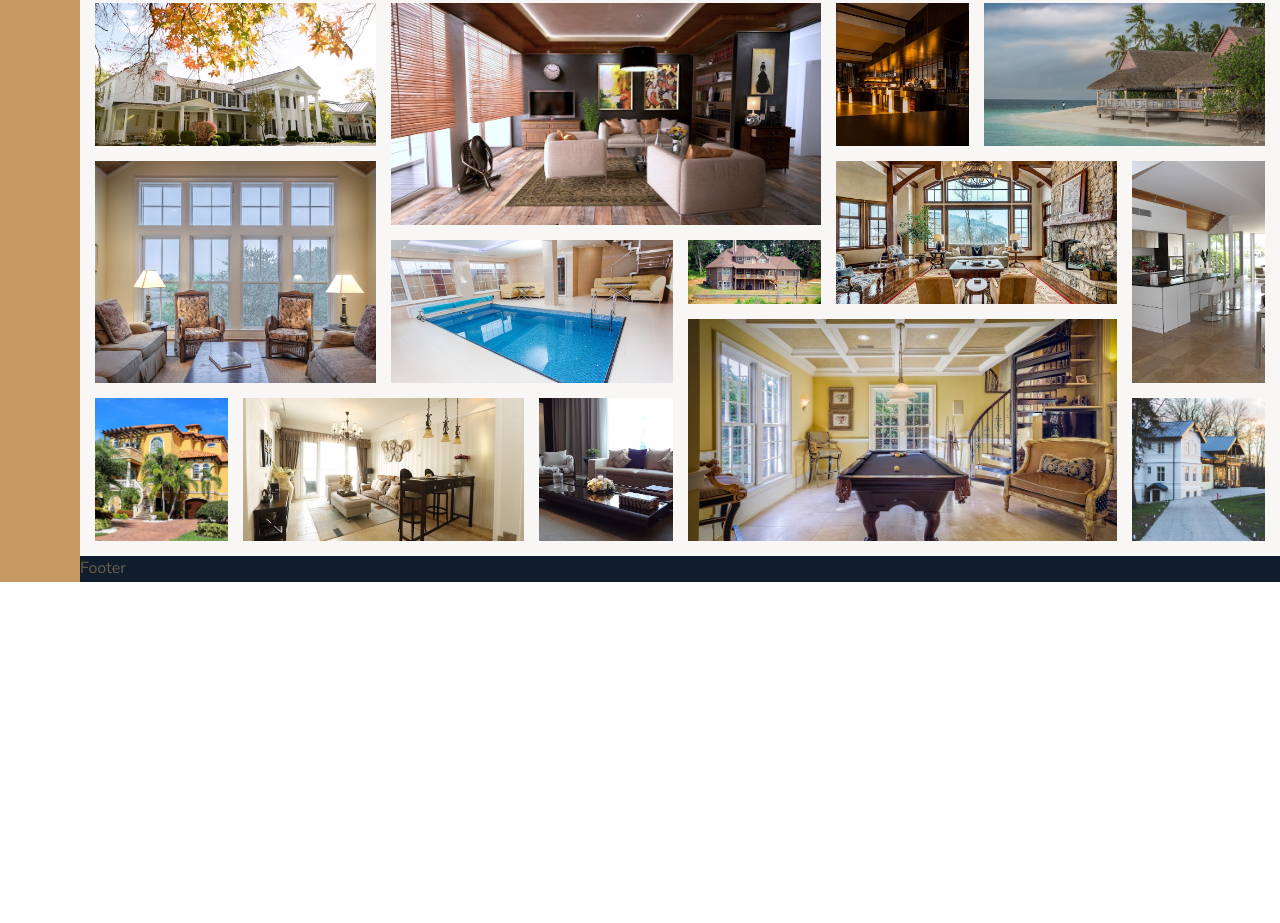
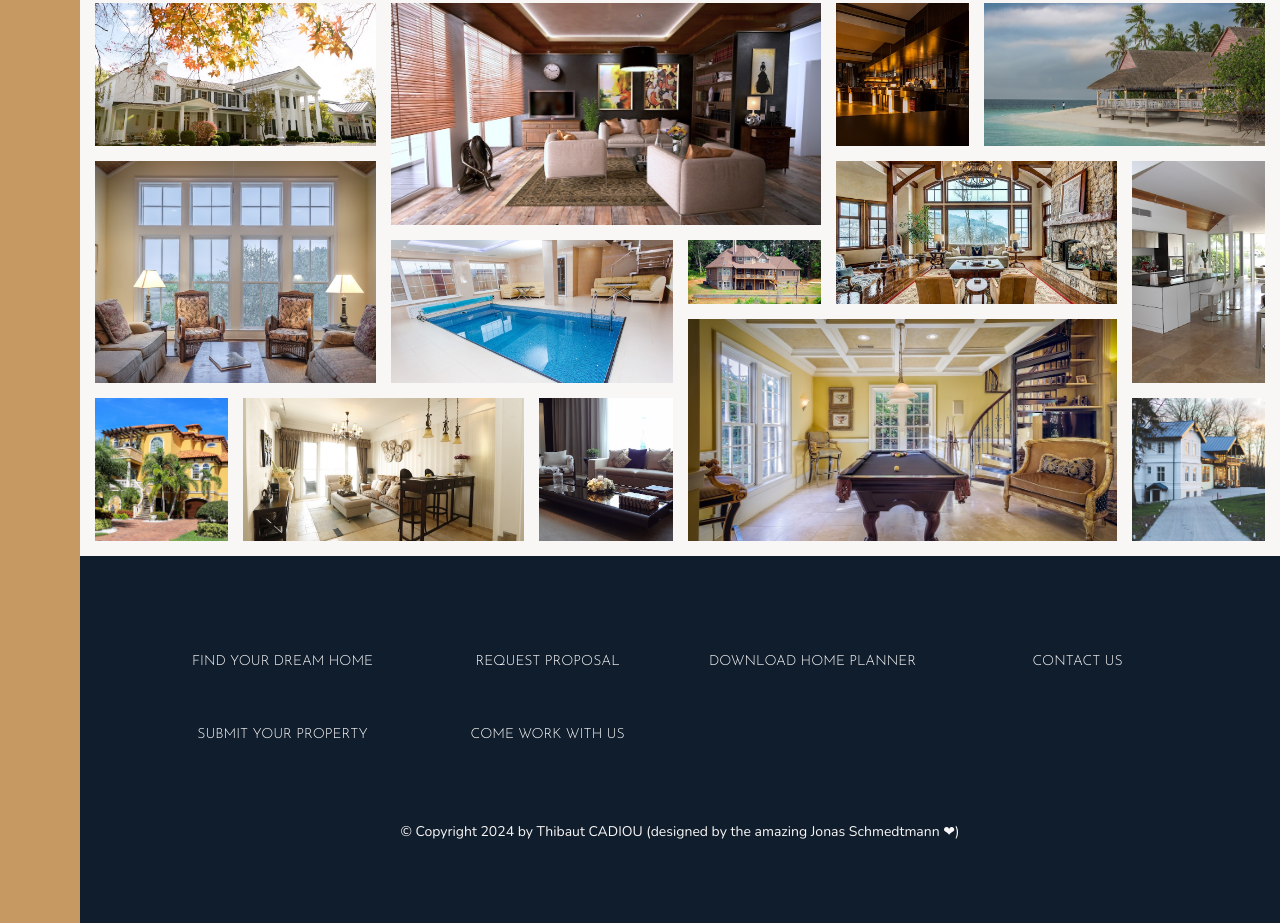
Before and after one commit to ThibautCadiou/Projet19-Nexter, a website: page index.html in a window 1280 px wide. Shown: the part 3084-4007 px from the top of the page. Before the commit the page ends 3666 px from the top, so only its background shows below. Drawn offline with nearby package versions, Linux system fonts and the light colour scheme.

Commit message:
ajout des boutons dans le footer asinsi que du copyright

```diff
--- a/index.html
+++ b/index.html
@@ -338,6 +338,18 @@
       </figure>
     </section>
 
-    <footer class="footer">Footer</footer>
+    <footer class="footer">
+      <ul class="nav">
+        <li class="nav__item"><a href="#" class="nav__link">Find your dream home</a></li>
+        <li class="nav__item"><a href="#" class="nav__link">Request proposal</a></li>
+        <li class="nav__item"><a href="#" class="nav__link">Download home planner</a></li>
+        <li class="nav__item"><a href="#" class="nav__link">Contact us</a></li>
+        <li class="nav__item"><a href="#" class="nav__link">Submit your property</a></li>
+        <li class="nav__item"><a href="#" class="nav__link">Come work with us</a></li>
+      </ul>
+      <p class="copyright">
+        &copy; Copyright 2024 by Thibaut CADIOU (designed by the amazing Jonas Schmedtmann ❤)
+      </p>
+    </footer>
   </body>
 </html>
--- a/sass/_footer.scss
+++ b/sass/_footer.scss
@@ -1,4 +1,44 @@
 .footer {
   background-color: $color-secondary;
   grid-column: full-start / full-end;
+
+  padding: 8rem;
 }
+
+.nav {
+  list-style: none;
+
+  display: grid;
+  grid-template-columns: repeat(auto-fit, minmax(20rem, 1fr));
+  grid-gap: 2rem;
+  align-items: center;
+
+  &__link:link,
+  &__link:visited {
+    display: block;
+    font-size: 1.4rem;
+    color: #fff;
+    text-decoration: none;
+    font-family: $font-display;
+    text-transform: uppercase;
+    text-align: center;
+    padding: 1.5rem;
+    transition: all 0.2s;
+  }
+
+  &__link:hover,
+  &__link:active {
+    background-color: rgba(#fff, $alpha: 0.05);
+    transform: translateY(-3px);
+  }
+}
+
+.copyright {
+  text-align: center;
+  font-size: 1.4rem;
+  color: $color-grey-light-1;
+  margin-top: 6rem;
+  width: 70%;
+  margin-left: auto;
+  margin-right: auto;
+}
```
Also changed, not shown: css/style.css.
